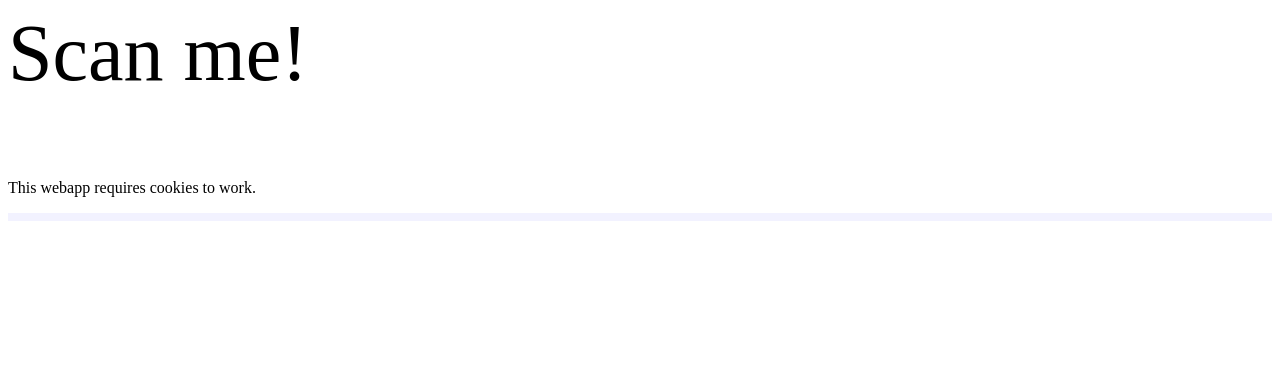
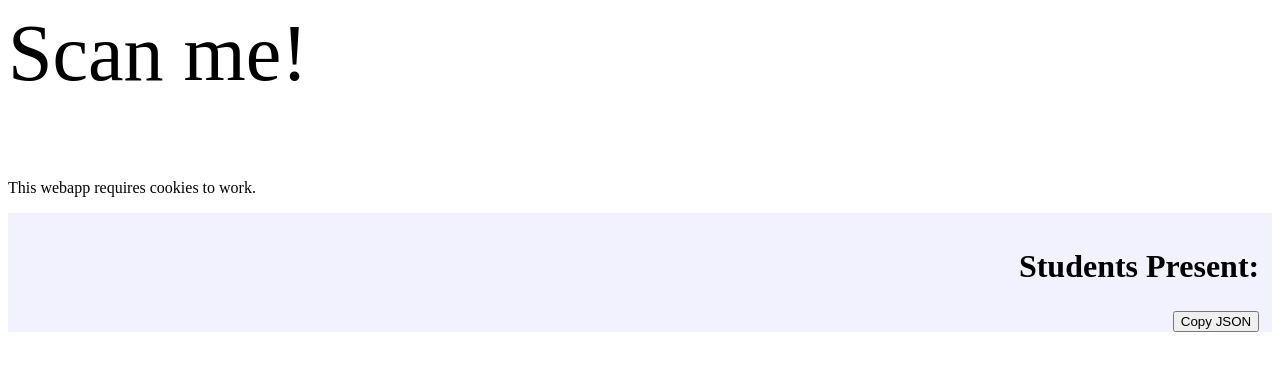
Before and after one commit to LeifMessinger/AttendanceTaker, a Django app: page /room/ in a window 1280 px wide. Shown: the top 371 px of the page. Run offline with Django 3.2, Linux system fonts and the light colour scheme; data that the repository does not hold is empty; parts of the project's set-up code (start-up, migrations or seed data) failed here and were passed over; some libraries are stand-ins or nearby versions.

Commit message:
V0.9 Release. Works, but missing some important stuff, like the bookmarklets.

```diff
--- a/app/AttendanceTaker/templates/room.html
+++ b/app/AttendanceTaker/templates/room.html
@@ -66,4 +66,38 @@
 	<!-- This is where the present people go -->
 	<!-- Make Copy JSON button that queries the server for the present list and puts it in the clipboard -->
 	<!-- Make live attendance with htmx that updates every second. It can just render a template that loops through the students. -->
+	<style>
+		h2 {
+			font-size: 2em;
+		}
+	</style>
+
+	<script>
+		function copyJSONList(){
+			fetch("{% url 'ClassroomAttendanceList' %}").then((res)=>res.json()).then((data)=>data["data"]).then((attendanceList)=>{
+				console.log(attendanceList);
+				if(document.location.protocol == "https:"){
+					navigator.clipboard.writeText(JSON.stringify(attendanceList));
+				}else{
+					prompt("Copy the JSON yourself, since the server isn't running HTTPS.", JSON.stringify(attendanceList));
+				}
+			});
+		}
+	</script>
+
+	<h2>Students Present:</h2>
+	<p id="attendanceList"></p>
+	<button onclick="copyJSONList()">Copy JSON</button>
+
+	{% load static %}
+	<script src="{% static 'AttendanceTaker/qrcodejs/qrcode.min.js' %}" type="text/javascript"></script>
+	<script type="text/javascript">
+		const attendanceListElement = document.getElementById("attendanceList");
+
+		setInterval(()=>{
+			fetch("{% url 'ClassroomAttendanceList' %}").then((res)=>res.json()).then((data)=>data["data"]).then((attendanceList)=>{
+				attendanceListElement.textContent = attendanceList.sort().join(", ");
+			});
+		}, 1000);
+	</script>
 {% endblock %}
--- a/app/AttendanceTaker/urls.py
+++ b/app/AttendanceTaker/urls.py
@@ -13,6 +13,7 @@
     path("room/", views.room, name="room"),
     path("done/", views.done, name="done"),
     path("ClassroomQRCode/", views.ClassroomQRCode.as_view(), name="ClassroomQRCode"),
+    path("ClassroomAttendanceList/", views.ClassroomAttendanceList.as_view(), name="ClassroomAttendanceList"),
     re_path(r"^(?P<base64String>[-_A-Za-z0-9+=]{50,})/?", views.take_attendance, name="take_attendance"),
     path('', include(router.urls)),
 ]
--- a/app/AttendanceTaker/views.py
+++ b/app/AttendanceTaker/views.py
@@ -63,13 +63,14 @@
 	return encryptedString
 
 #Takes a binary string, returns a binary string, which means you probably gotta .encode() it
-#Which means you'd have to except cryptography.fernet.InvalidToken:, which means you gotta import cryptography
+#Returns None if it is a bad key
 def decryptAtTime(binaryString, numSecondsGood=1000000):
 	from django.conf import settings
 	from cryptography.fernet import Fernet
 	fernet = Fernet(settings.FERNET_KEY)
 
 	import time
+	import cryptography
 	decodedString = fernet.decrypt_at_time(binaryString, numSecondsGood, int(time.time()))
 
 	return decodedString
@@ -93,52 +94,73 @@
 from .forms import AttendanceForm
 def take_attendance(request, base64String):
 
-	#Check that the link is still good
-	import cryptography #for the error to catch
-	try:
+	# if this is a POST request we need to process the form data
+	if request.method == "POST":
+		# create a form instance and populate it with data from the request:
+		form = AttendanceForm(request.POST or None) #This might create empty rooms, but it probably won't because of that request.method == "POST" line
+		# check whether it's valid:
+		if form.is_valid():	#Cleans the data too...? SQL Sanitization
+			# process the data in form.cleaned_data as required
+			# https://developer.mozilla.org/en-US/docs/Learn/Server-side/Django/Forms
+
+			# if a GET (or any other method) we'll create a blank form
+			#Check that the link is still good
+			import cryptography #for the error to catch
+			NUM_SECONDS_GOOD = 600 #10 minutes
+			#Theoretically, if someone could send a POST request, they'd have a ten minute window
+			#But if they could write a custom post request in 10 minutes, they deserve to get counted for attendance.
+
+			decodedString = decryptAtTime(base64String, NUM_SECONDS_GOOD)
+			if(decodedString is None):
+				return HttpResponseForbidden("You took too long to fill out the form. Does it really take you 10 minutes to type your name? Try again.")
+
+			#The link is good
+			#Check that the classroom exists
+			try:
+				classroom = Classroom.objects.get(id = decodedString.decode())
+				#The classroom exists
+
+
+			except Classroom.DoesNotExist: #it is the Classroom because we search the classrooms in the try block
+				from django.http import HttpResponseNotFound
+				return HttpResponseNotFound("We couldn't find the classroom in our database.")
+
+			student, created = Student.objects.get_or_create(fullName=form.cleaned_data["fullName"],
+				defaults={"fullName": form.cleaned_data["fullName"]})
+
+			student.attend(classroom)
+
+			student.save()
+
+			# redirect to a new URL:
+			return HttpResponseRedirect(reverse("done")) #, args=[0])) #or , args={key: "value"}))
+
+		else:	#The form isn't valid
+			#Render the page again
+
+			# if a GET (or any other method) we'll create a blank form
+			#Check that the link is still good
+			import cryptography #for the error to catch
+			NUM_SECONDS_GOOD = 600 #10 minutes
+
+			decodedString = decryptAtTime(base64String, NUM_SECONDS_GOOD)
+			if(decodedString is None):
+				return HttpResponseForbidden("You somehow messed up the form, and it took 10 minutes, which is too long. Try again.")
+
+			return render(request, "home.html", {"form": form})	#The form has a form.errors which will show on reload
+	else:
+		# if a GET (or any other method) we'll create a blank form
+		#Check that the link is still good
+		import cryptography #for the error to catch
 		NUM_SECONDS_GOOD = 10
+
 		decodedString = decryptAtTime(base64String, NUM_SECONDS_GOOD)
-		#The link is good
-		#Check that the classroom exists
-		try:
-			classroom = Classroom.objects.get(id = decodedString.decode())
-			#The classroom exists
+		if(decodedString is None):
+			return HttpResponseForbidden("You took too long to scan the QR code, or the QR code messed up when you scanned it. Try again.")
 
-			# if this is a POST request we need to process the form data
-			if request.method == "POST":
-				# create a form instance and populate it with data from the request:
-				form = AttendanceForm(request.POST or None) #This might create empty rooms, but it probably won't because of that request.method == "POST" line
-				# check whether it's valid:
-				if form.is_valid():	#Cleans the data too...? SQL Sanitization
-					# process the data in form.cleaned_data as required
-					# https://developer.mozilla.org/en-US/docs/Learn/Server-side/Django/Forms
+		form = AttendanceForm()
 
-					student, created = Student.objects.get_or_create(fullName=form.cleaned_data["fullName"],
-						defaults={"fullName": form.cleaned_data["fullName"]})
-
-					student.attend(classroom)
-
-					student.save()
-
-					# redirect to a new URL:
-					return HttpResponseRedirect(reverse("done")) #, args=[0])) #or , args={key: "value"}))
-
-				else:	#The form isn't valid
-					#Render the page again
-					return render(request, "home.html", {"form": form})	#The form has a form.errors which will show on reload
-			else:
-				# if a GET (or any other method) we'll create a blank form
-				form = AttendanceForm()
-
-				return render(request, "home.html", {"form": form})
-
-		except Classroom.DoesNotExist: #it is the Classroom because we search the classrooms in the try block
-			from django.http import HttpResponseNotFound
-			return HttpResponseNotFound("We couldn't find the classroom in our database.")
-	#If the link isn't good
-	except cryptography.fernet.InvalidToken:
-		from django.http import HttpResponseForbidden
-		return HttpResponseForbidden("You took too long to scan the QR code, or the QR code messed up when you scanned it. Try again.")
+		return render(request, "home.html", {"form": form})
 
 from django.http import HttpResponse
 def done(request):
@@ -171,6 +193,29 @@
 
 		return Response(urlSafeB64String.decode())
 
+from .models import Classroom
+class ClassroomAttendanceList(APIView):
+	def get(self, request):
+		room_code = request.session.get("room_id")
+		if room_code is None:
+			return Response([])
+
+		try:
+			obj = Classroom.objects.get(id=room_code)
+			#obj["classCode"] = classCode=form.cleaned_data["classCode"]	#Class code is the same anyways
+
+			students = []
+
+			for attendanceNote in obj.attendanceNotes.all():
+				students.append(attendanceNote.studentFullName)
+
+			return Response(students)
+
+		except Classroom.DoesNotExist: #it is the Classroom because we search the classrooms in the try block
+			#This means we're in the clear, and we can create a new classroom.
+			newClassroom = form.save()
+			request.session["room_id"] = str(newClassroom.id)
+
 from .models import AttendanceNote, Student, Classroom
 from .serializers import AttendanceNoteSerializer, StudentSerializer, ClassroomSerializer
 from rest_framework import viewsets
```
